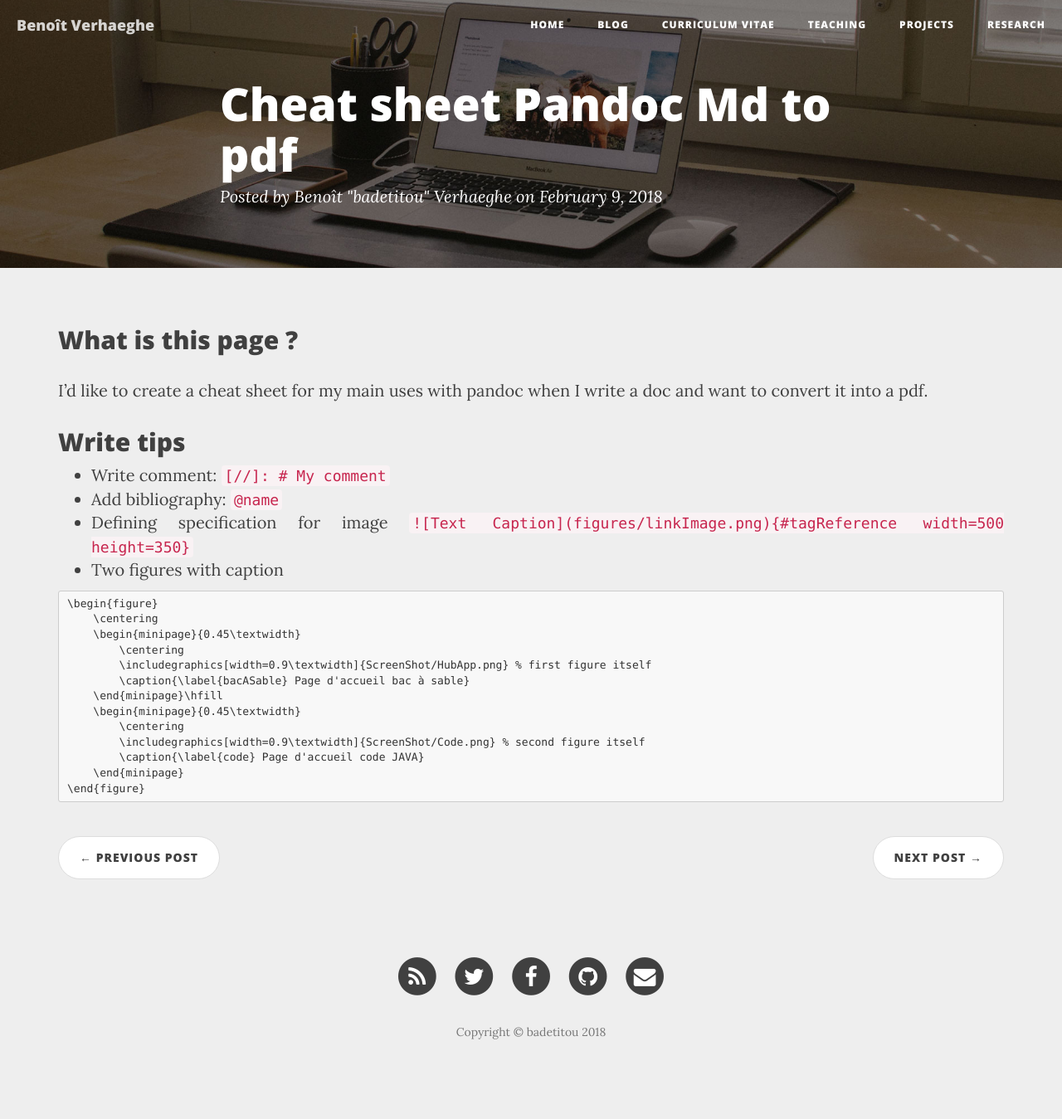
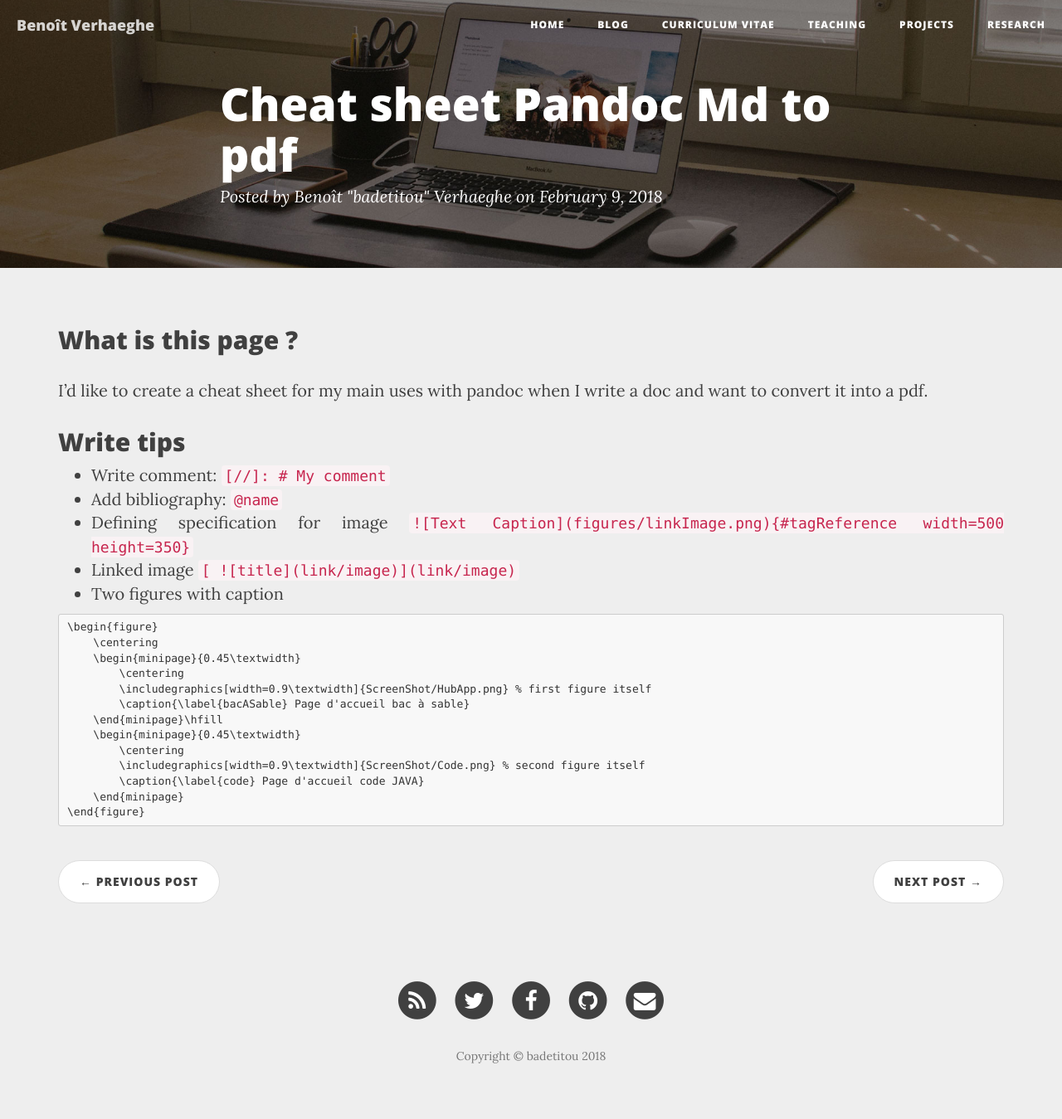
Before and after one commit to badetitou/badetitou.github.io, a Jekyll site: the page built from misc/_posts/2018-02-09-markdownToPdfWithPandocCheatSheet.md, in a window 1280 px wide. Shown: the whole page at 83% size. Built offline with Jekyll 4.4.1, drawn with Linux system fonts in a browser that asks for light colours; nearby versions of some CDN libraries; before the commit the page ends 1320 px from its top, so only the background shows below that.

Commit message:
add help blog post

````diff
--- a/misc/_posts/2018-02-09-markdownToPdfWithPandocCheatSheet.md
+++ b/misc/_posts/2018-02-09-markdownToPdfWithPandocCheatSheet.md
@@ -15,6 +15,7 @@ I'd like to create a cheat sheet for my main uses with pandoc when I write a doc
 - Write comment: `[//]: # My comment`
 - Add bibliography: `@name`
 - Defining specification for image `![Text Caption](figures/linkImage.png){#tagReference width=500 height=350}`
+- Linked image `[ ![title](link/image)](link/image)`
 - Two figures with caption
 
 ```
````
